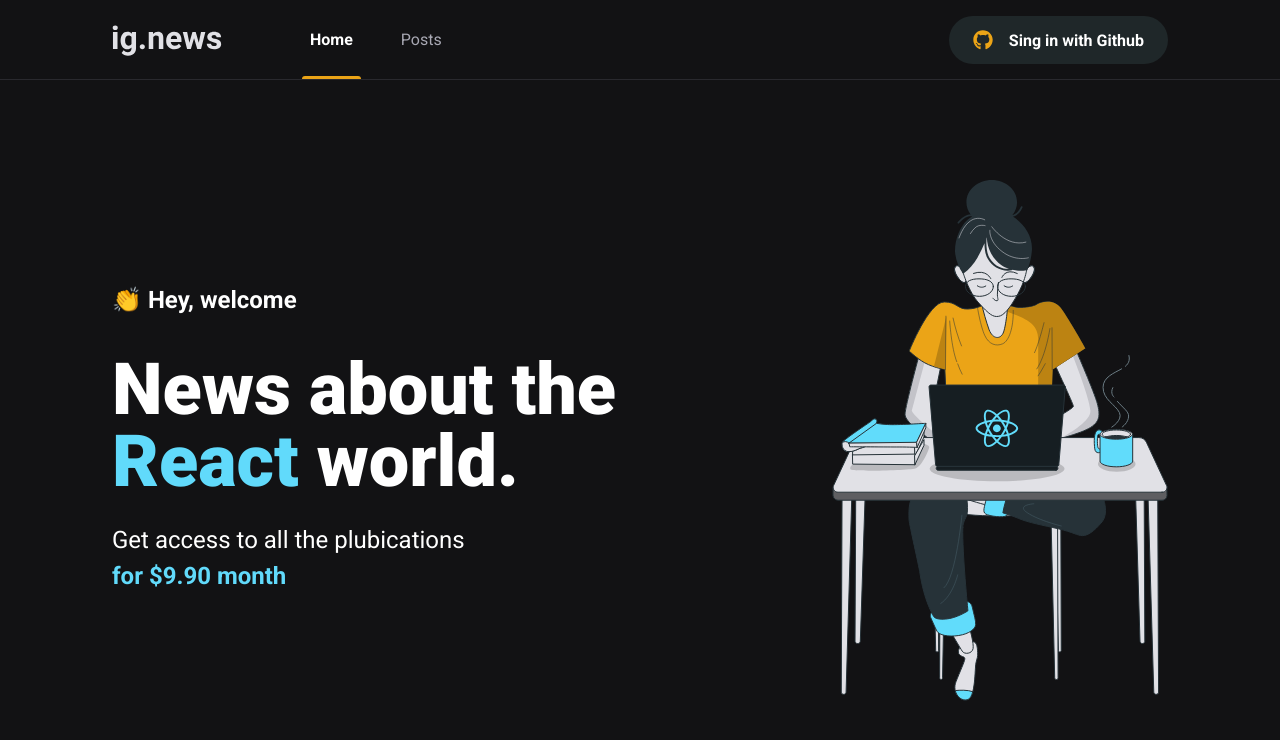
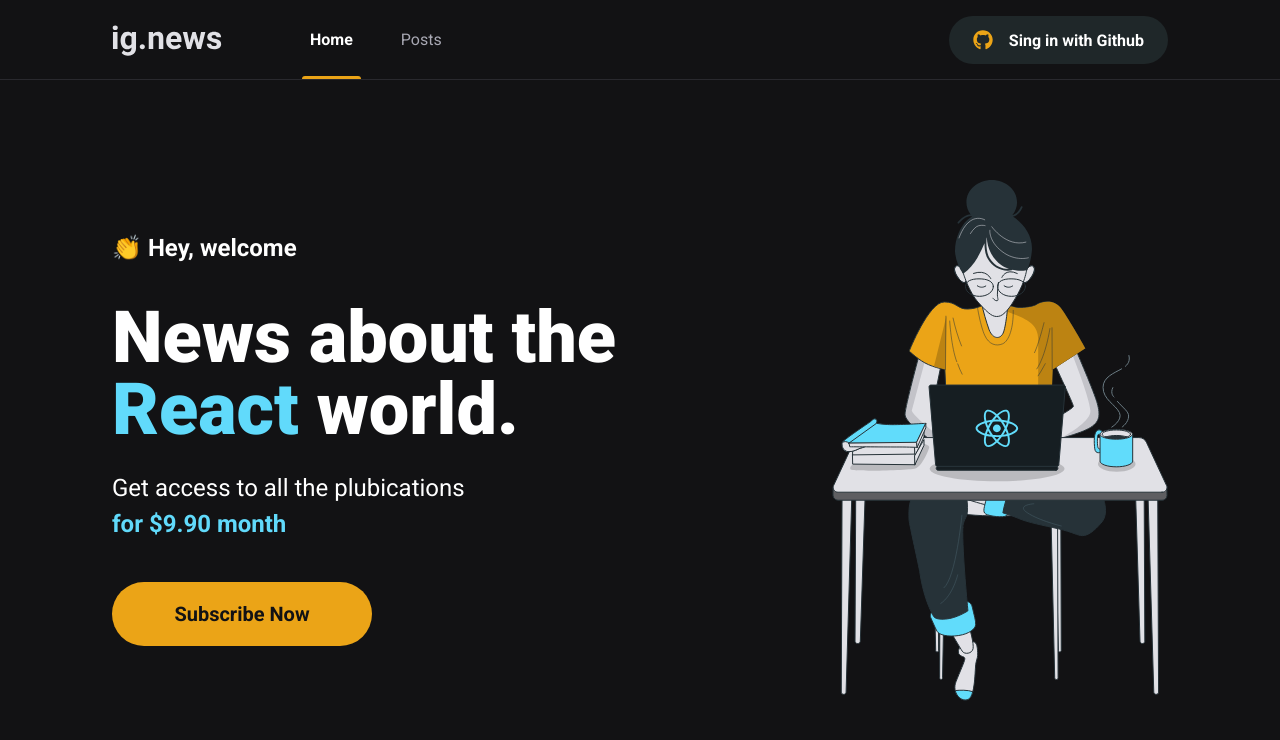
Before and after one commit to LucasVidigal98/ignite-ignews, a Next.js app: page / in a window 1280 px wide. Shown: the top 740 px of the page. Built offline with nearby package versions, Linux system fonts and the light colour scheme.

Commit message:
Created SubscribeButton component

```diff
--- /dev/null
+++ b/src/components/SubscribeButton/index.tsx
@@ -0,0 +1,12 @@
+import styles from './styles.module.scss';
+
+export function SubscribeButton () {
+  return(
+    <button
+      className={styles.subscribeButton}
+      type="button"
+    >
+      Subscribe Now
+    </button>
+  );
+}
--- /dev/null
+++ b/src/components/SubscribeButton/styles.module.scss
@@ -0,0 +1,20 @@
+.subscribeButton {
+  width: 260px;
+  height: 4rem;
+  border: 0;
+  border-radius: 2rem;
+  background: var(--yellow-500);
+  color: var(--gray-900);
+  font-size: 1.25rem;
+  font-weight: bold;
+
+  display: flex;
+  align-items: center;
+  justify-content: center;
+
+  transition: filter 0.2s;
+
+  &:hover {
+    filter: brightness(0.8);
+  }
+}
--- a/src/pages/home.module.scss
+++ b/src/pages/home.module.scss
@@ -38,4 +38,8 @@
       font-weight: bold;
     }
   }
+
+  button {
+    margin-top: 2.5rem;
+  }
 }
--- a/src/pages/index.tsx
+++ b/src/pages/index.tsx
@@ -1,5 +1,6 @@
 /* eslint-disable @next/next/no-img-element */
 import Head from 'next/head';
+import { SubscribeButton } from '../components/SubscribeButton';
 
 import styles from './home.module.scss';
 
@@ -18,6 +19,8 @@
             Get access to all the plubications <br />
             <span>for $9.90 month</span>
           </p>
+
+          <SubscribeButton />
         </section>
 
         <img src="/images/avatar.svg" alt="Girl coding" />
```
